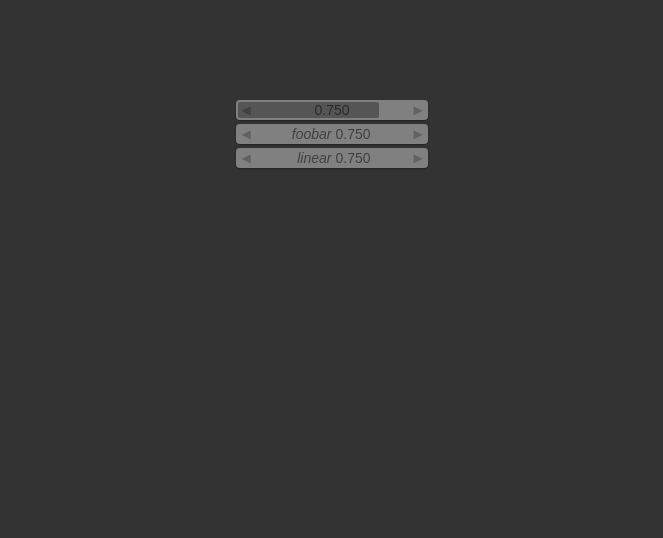
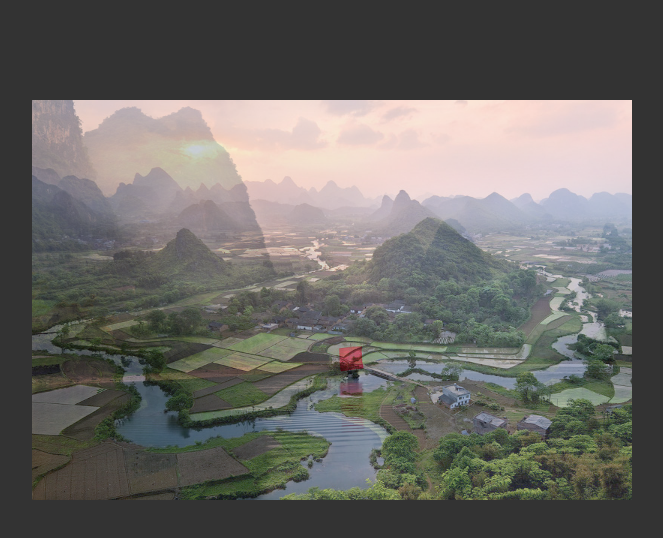
Before and after one commit to fvdsn/sliders, a plain HTML site: page src/index.html in a window 1280 px wide. Shown: the whole page, without its empty margins (308-971 px from the left). Drawn offline with Linux system fonts and the light colour scheme.

Commit message:
real life example

```diff
--- a/src/css/style.css
+++ b/src/css/style.css
@@ -9,7 +9,7 @@ body, html{
 }
 .main{
 	display: block;
-	width: 200px;
+	width: 600px;
 	margin-left: auto;
 	margin-right: auto;
 	margin-top: 100px;
@@ -104,3 +104,35 @@ body, html{
 	line-height: 24px;
 
 }
+
+/* ------------- views ------------ */
+.view {
+	position: relative;
+	width: 600px;
+	height: 400px;
+	background: #242424;
+	border-radius: 2px;
+}
+.view .controls{
+	position: absolute;
+	height: 36px;
+	right: 0px;
+	left:0px;
+	bottom:0px;
+	background: rgba(0,0,0,0.5);
+	text-align: center;
+	padding: 4px;
+	opacity:0;
+	-webkit-transition: all 250ms linear;
+}
+.view .controls .slider{
+	display: inline-block;
+	width:120px;
+}
+.view canvas{
+	width:100%;
+	height:100%;
+}
+.view:hover .controls{
+	opacity:1;
+}
--- a/src/index.html
+++ b/src/index.html
@@ -19,6 +19,11 @@
 
         <!-- Add your site or application content here -->
 	<div class='main'>
+		<div class='view blending'>
+			<canvas class='blend'></canvas>
+			<div class='controls'>
+			</div>
+		</div>
 	</div>
 
         <script src="js/lib/jquery-1.8.3.min.js"></script>
--- a/src/js/main.js
+++ b/src/js/main.js
@@ -26,6 +26,7 @@ window.onload = function(){
         this.autoresize = true;
         this.linear = false;
         this.label = "";
+        this.set_value = null;
 
         this.decimals  = 3;
         this.precision = 0.01;
@@ -158,13 +159,16 @@ window.onload = function(){
         }
 
         this.value = val;
+        if(this.set_value){
+            this.set_value(val);
+        }
         this.render();
     };
 
     proto.render = function(){
         var power = Math.max(-14,Math.round(Math.log(Math.abs(this.value))/Math.log(10)));
         var decimals = Math.max(this.decimals,this.decimals-power);
-        if(this.value === 0){
+        if(this.value === 0 || this.linear){
             decimals = this.decimals;
         }
         this.$el.find('.value').html((this.label ? '<b>'+this.label + '</b>' : '')+this.value.toFixed(decimals));
@@ -183,7 +187,103 @@ window.onload = function(){
         $(selector).replace(this.$el);
     };
 
-    new window.Slider({hardmin:true}).append('.main');
-    new window.Slider({showProgress:false,label:'foobar'}).append('.main');
-    new window.Slider({showProgress:false,linear:true,label:'linear'}).append('.main');
+    /* ---------------- float image buffers --------------- */
+
+    function Buffer(opts){
+        opts = opts || {};
+        this.width = opts.width || 100;
+        this.height = opts.height || 100;
+        this.channels = 3;
+        this.pxcount = this.width * this.height * this.channels;
+        this.data   = new Float32Array(this.pxcount);
+        this.gamma = 2.2;
+        if(opts.imgsrc){
+            this.readImage(opts.imgsrc);
+        }
+    }
+    window.Buffer = Buffer;
+    var proto = Buffer.prototype;
+
+    proto.add = function(buffer){
+        for(var i = 0; i < this.pxcount; i++){
+            this.data[i] += buffer.data[i];
+        }
+    };
+    proto.mult = function(val){
+        for(var i = 0; i < this.pxcount; i++){
+            this.data[i] *= val;
+        }
+    };
+    proto.set = function(val){
+        if(val instanceof Buffer){
+            for(var i = 0; i < this.pxcount; i++){
+                this.data[i] = val.data[i];
+            }
+        }else{
+            for(var i = 0; i < this.pxcount; i++){
+                this.data[i] = val;
+            }
+        }
+    };
+    proto.renderToCanvas = function(selector){
+        var canvas = $(selector)[0];
+        if(canvas){
+            canvas.width = this.width;
+            canvas.height = this.height;
+            var ctx = canvas.getContext('2d');
+            var img = ctx.createImageData(this.width,this.height);
+            var px = img.data;
+            var chan = this.channels;
+            var gamma = this.gamma;
+            var pxcount = this.width * this.height;
+            for(var i = 0; i < pxcount; i++){
+                px[i*4]   = Math.round(Math.pow(this.data[i*chan],  gamma)*255);
+                px[i*4+1] = Math.round(Math.pow(this.data[i*chan+1],gamma)*255);
+                px[i*4+2] = Math.round(Math.pow(this.data[i*chan+2],gamma)*255);
+                px[i*4+3] = 255;
+            }
+            ctx.putImageData(img,0,0);
+        }
+    };
+    proto.readImage = function(path){
+        var self = this;
+        var img = new Image();
+        img.src = path;
+        img.onload = function(){
+            var canvas = document.createElement('canvas');
+            canvas.width = self.width;
+            canvas.height = self.height;
+            var ctx = canvas.getContext('2d');
+            ctx.drawImage(img,0,0);
+            imgd = ctx.getImageData(0,0,self.width,self.height);
+            var px = imgd.data;
+            var gamma = 1.0/self.gamma;
+            var pxcount = self.width * self.height;
+            for(var i = 0; i < pxcount; i++){
+                self.data[i*3]   = Math.pow(px[i*4]/255.0,  gamma);
+                self.data[i*3+1] = Math.pow(px[i*4+1]/255.0,  gamma);
+                self.data[i*3+2] = Math.pow(px[i*4+2]/255.0,  gamma);
+            }
+            console.log('image loaded');
+        };
+    };
+
+
+    var a = new Buffer({width:800,height:600,imgsrc:'img/a.jpg'});
+    var b = new Buffer({width:800,height:600,imgsrc:'img/b.jpg'});
+    var tmp = new Buffer({width:800,height:600});
+    var c = new Buffer({width:800,height:600});
+    window.slide = function(fac){
+        tmp.set(a);
+        tmp.mult(fac);
+        c.set(tmp);
+        tmp.set(b);
+        tmp.mult(1-fac);
+        c.add(tmp);
+        c.renderToCanvas('canvas');
+    }
+
+    window.slider = new Slider({label:'factor',hardmin:true, hardmax:true, linear:true, set_value:slide});
+    slider.append('.view.blending .controls');
+    setTimeout(function(){slider.setValue(0.5);},1000);
 }
```
Also changed, not shown: src/img/a.jpg (added), src/img/b.jpg (added).
